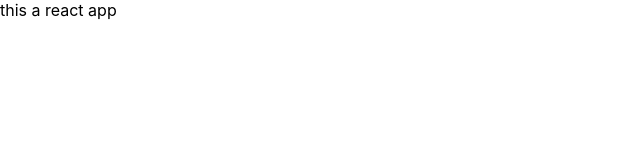
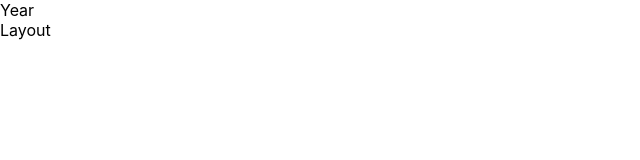
Before and after one commit to ryowuandjanet/reactAccountingBook, a React (Create React App) app: page /year in a window 1280 px wide. Shown: the top 160 px of the page, without its empty margins (0-640 px from the left). Built offline with nearby package versions, Linux system fonts and the light colour scheme.

Commit message:
Day4-12-記帳本-整體路由設計

```diff
--- /dev/null
+++ b/src/pages/Layout/index.js
@@ -0,0 +1,13 @@
+import React from 'react'
+import { Outlet } from 'react-router-dom'
+
+const Layout = () => {
+  return (
+    <div>
+      <Outlet />
+      Layout
+    </div>
+  )
+}
+
+export default Layout
--- /dev/null
+++ b/src/pages/Month/index.js
@@ -0,0 +1,9 @@
+import React from 'react'
+
+const Month = () => {
+  return (
+    <div>Month</div>
+  )
+}
+
+export default Month
--- /dev/null
+++ b/src/pages/New/index.js
@@ -0,0 +1,9 @@
+import React from 'react'
+
+const New = () => {
+  return (
+    <div>New</div>
+  )
+}
+
+export default New
--- /dev/null
+++ b/src/pages/Year/index.js
@@ -0,0 +1,9 @@
+import React from 'react'
+
+const Year = () => {
+  return (
+    <div>Year</div>
+  )
+}
+
+export default Year
```
Also changed, not shown: src/index.js (+5 -3 lines), src/router/index.js (added, +28 -0 lines).
